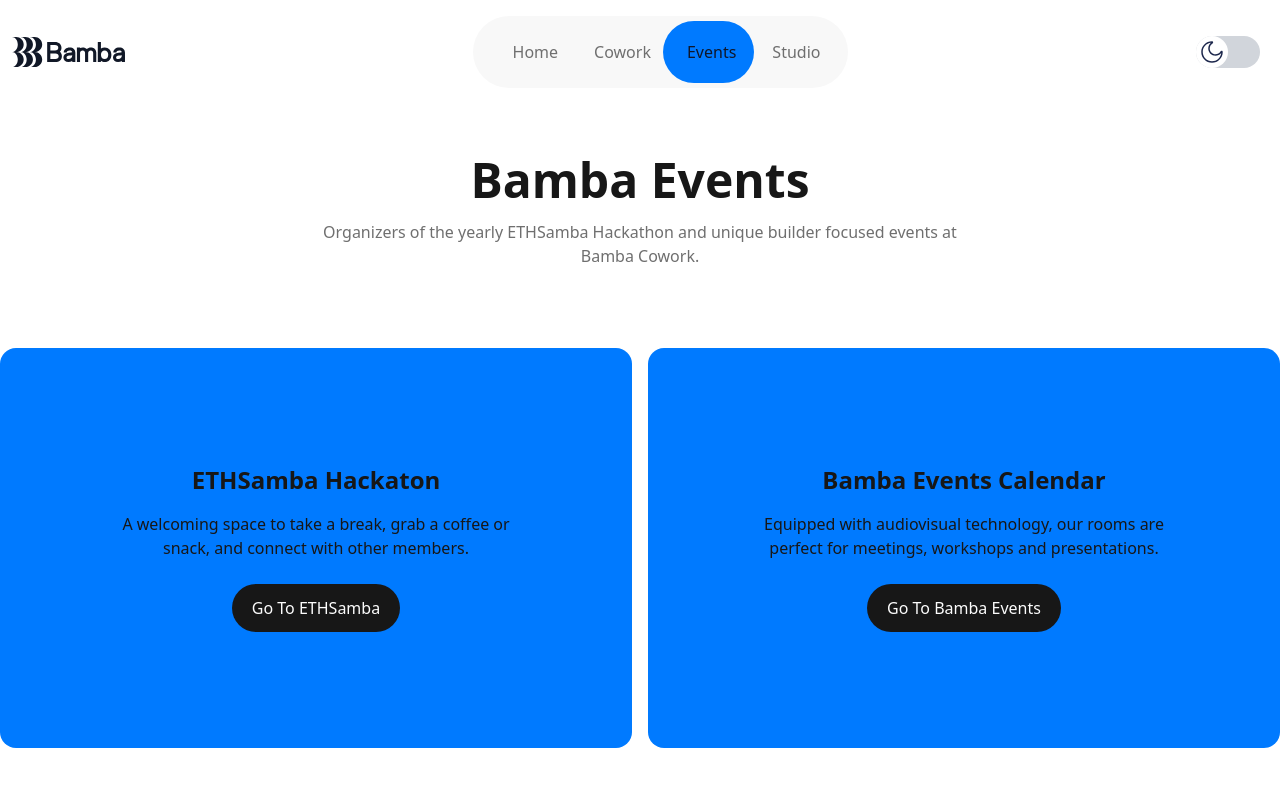
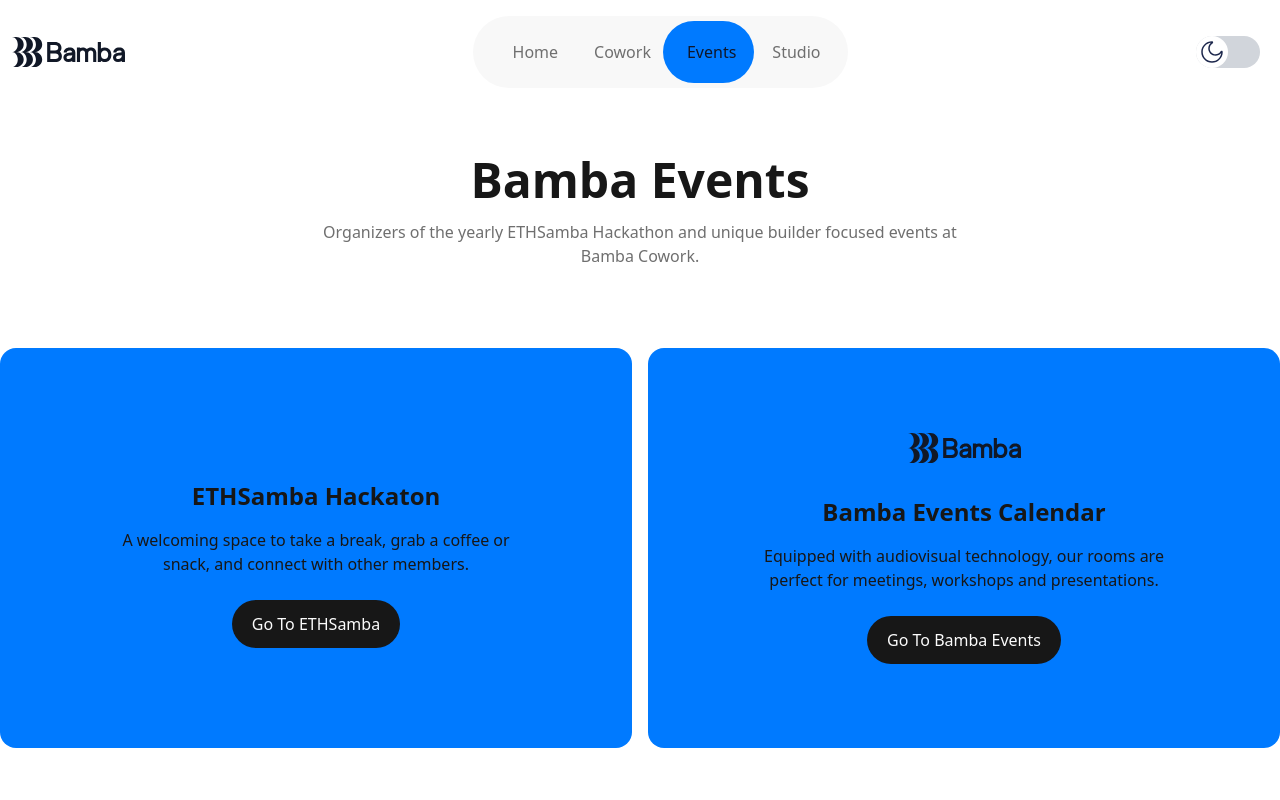
Before and after one commit to xdaluca/website-bamba, a Next.js app: page /Events in a window 1280 px wide. Shown: the top 800 px of the page. Built offline with nearby package versions, Linux system fonts and the light colour scheme.

Commit message:
update css to events page

```diff
--- a/src/components/Events/BambaEvents.tsx
+++ b/src/components/Events/BambaEvents.tsx
@@ -14,6 +14,74 @@
       "Equipped with audiovisual technology, our rooms are perfect for meetings, workshops and presentations.",
     btn: "Go To Bamba Events",
     link: "https://lu.ma/Bambacompany",
+    content: (
+      <a className="flex flex-row items-center justify-center space-x-1 ">
+        <svg
+          width="31"
+          height="32"
+          viewBox="0 0 31 32"
+          fill="none"
+          xmlns="http://www.w3.org/2000/svg"
+          className="fill-current text-gray-900 dark:text-white"
+        >
+          <path
+            fill-rule="evenodd"
+            clip-rule="evenodd"
+            d="M0 0.90625H4.15011C8.31764 0.90625 11.6961 4.2847 11.6961 8.45223C11.6961 12.6137 8.32745 15.9884 4.16827 15.9982C8.32745 16.008 11.6961 19.3827 11.6961 23.5442C11.6961 27.7117 8.31764 31.0901 4.15011 31.0901H0V31.0898C3.20246 31.0487 5.78872 27.6861 5.78872 23.5442C5.78872 19.4022 3.20246 16.0396 0 15.9986V15.9982V15.9982V15.9978C3.20246 15.9568 5.78872 12.5942 5.78872 8.45224C5.78872 4.31025 3.20246 0.947703 0 0.906638V0.90625Z"
+            fill="#171717"
+            className="fill-current text-gray-900 dark:text-white"
+          />
+          <path
+            fill-rule="evenodd"
+            clip-rule="evenodd"
+            d="M14.6884 8.45223C14.6884 12.5943 11.9515 15.9568 8.5625 15.9978V15.9982H13.3938C17.5613 15.9982 20.9398 12.6198 20.9398 8.45223C20.9398 4.2847 17.5613 0.90625 13.3938 0.90625H8.5625V0.906629C11.9515 0.947635 14.6884 4.31021 14.6884 8.45223ZM14.6884 23.5442C14.6884 27.6862 11.9515 31.0488 8.5625 31.0898V31.0902H13.3938C17.5613 31.0902 20.9398 27.7117 20.9398 23.5442C20.9398 19.3767 17.5613 15.9982 13.3938 15.9982H8.5625V15.9986C11.9515 16.0396 14.6884 19.4022 14.6884 23.5442Z"
+            fill="#171717"
+            className="fill-current text-gray-900 dark:text-white"
+          />
+          <path
+            fill-rule="evenodd"
+            clip-rule="evenodd"
+            d="M23.9326 8.45223C23.9326 12.5943 21.1957 15.9568 17.8066 15.9978V15.9982H22.6379C26.8055 15.9982 30.1839 12.6198 30.1839 8.45223C30.1839 4.2847 26.8055 0.90625 22.6379 0.90625H17.8066V0.906629C21.1957 0.947635 23.9326 4.31021 23.9326 8.45223ZM23.9326 23.5442C23.9326 27.6862 21.1957 31.0488 17.8066 31.0898V31.0902H22.6379C26.8055 31.0902 30.1839 27.7117 30.1839 23.5442C30.1839 19.3767 26.8055 15.9982 22.6379 15.9982H17.8066V15.9986C21.1957 16.0396 23.9326 19.4022 23.9326 23.5442Z"
+            fill="#171717"
+            className="fill-current text-gray-900 dark:text-white"
+          />
+        </svg>
+        <svg
+          width="78"
+          height="22"
+          viewBox="0 0 78 22"
+          fill="none"
+          xmlns="http://www.w3.org/2000/svg"
+          className="fill-current text-gray-900 dark:text-white"
+        >
+          <path
+            d="M69.3651 11.618H66.3307C66.305 8.48077 68.6884 6.38281 72.2628 6.38281C75.8372 6.38281 77.9796 8.37791 77.9796 11.7466L78.0003 16.4233L77.9796 21.1006H74.8424V20.0011C73.7367 20.6954 72.4151 21.1006 71.0779 21.1006C67.9921 21.1006 65.9707 19.2811 65.9707 16.581C65.9707 13.9067 67.9765 12.158 71.448 11.7723L73.7366 11.5151C74.1995 11.4637 74.5595 11.4123 74.8167 11.3094C74.6367 9.97225 73.8652 9.3808 72.2195 9.3808C70.3423 9.3808 69.468 10.1008 69.3651 11.618ZM71.268 18.0725C73.4538 18.0725 74.7653 16.6839 74.8424 14.2409C73.8395 14.421 72.6566 14.5238 71.7566 14.601C69.9565 14.8324 69.1079 15.4753 69.1079 16.5553C69.1079 17.5582 69.8022 18.0725 71.268 18.0725Z"
+            fill="#171717"
+            className="fill-current text-gray-900 dark:text-white"
+          />
+          <path
+            d="M57.732 21.1003C56.292 21.1003 54.9647 20.6437 53.8846 19.8208V21.1003H50.7988V0.894531H53.9361V7.52901C54.9647 6.78328 56.2663 6.38252 57.732 6.38252C61.7178 6.38252 64.4021 9.3805 64.4021 13.7263C64.4021 18.0722 61.7178 21.1003 57.732 21.1003ZM57.6133 18.0465C59.8505 18.0465 61.2391 16.4264 61.2391 13.7263C61.2391 11.0263 59.8505 9.3805 57.6133 9.3805C55.3761 9.3805 53.9618 11.0263 53.9618 13.7263C53.9618 16.4264 55.3504 18.0465 57.6133 18.0465Z"
+            fill="#171717"
+            className="fill-current text-gray-900 dark:text-white"
+          />
+          <path
+            d="M33.0454 12.0037V21.1006H29.9082V6.38281H32.994V7.09216C33.7912 6.62929 34.7683 6.39785 35.7969 6.39785C37.4427 6.39785 38.9085 7.04073 39.8342 8.12076C40.8114 7.01501 42.2514 6.39785 43.9229 6.39785C47.1373 6.39785 49.2716 8.60935 49.2716 11.8494V21.1006H46.1858V12.0037C46.1858 10.3323 45.3115 9.3808 43.82 9.3808C42.2514 9.3808 41.1714 10.4865 41.1714 12.0294V21.1006H38.0599V11.978C38.0599 10.2808 37.2113 9.3808 35.6941 9.3808C34.0998 9.3808 33.0454 10.4608 33.0454 12.0037Z"
+            fill="#171717"
+            className="fill-current text-gray-900 dark:text-white"
+          />
+          <path
+            d="M19.7692 11.6244H16.7437C16.7181 8.47429 19.0769 6.38281 22.6409 6.38281C26.2048 6.38281 28.3586 8.371 28.3586 11.7535V21.1006H25.2305V20.042C24.128 20.7391 22.846 21.1006 21.5127 21.1006C18.436 21.1006 16.3848 19.319 16.3848 16.6078C16.3848 13.9225 18.3847 12.1666 21.846 11.7793L24.128 11.5211C24.5895 11.4695 24.9485 11.4178 25.2049 11.3146C25.0254 9.97189 24.2562 9.37801 22.6152 9.37801C20.7435 9.37801 19.8718 10.101 19.7692 11.6244ZM21.6666 18.1054C23.846 18.1054 25.1536 16.7111 25.2305 14.2581C24.2305 14.4389 23.0511 14.5421 22.1537 14.6196C20.3589 14.852 19.5128 15.4975 19.5128 16.582C19.5128 17.589 20.2051 18.1054 21.6666 18.1054Z"
+            fill="#171717"
+            className="fill-current text-gray-900 dark:text-white"
+          />
+          <path
+            d="M8.36359 21.1003H0.169922V0.894531H7.90125C11.9596 0.894531 14.4767 3.09309 14.4767 6.705C14.4767 8.32774 13.9117 9.76727 12.8842 10.8142C14.1428 11.835 14.862 13.4054 14.8877 15.2637C14.862 18.7709 12.2421 21.1003 8.36359 21.1003ZM7.97831 3.98298H3.35492V9.42702H7.97831C10.1616 9.42702 11.2661 8.51096 11.2661 6.705C11.2661 4.89904 10.1873 3.98298 7.97831 3.98298ZM8.44065 12.5155H3.35492V18.0119H8.44065C10.4955 18.0119 11.6 17.0696 11.677 15.2637C11.6 13.4577 10.5212 12.5155 8.44065 12.5155Z"
+            fill="#171717"
+            className="fill-current text-gray-900 dark:text-white"
+          />
+        </svg>
+      </a>
+    ),
   },
 ];
 
@@ -26,6 +94,7 @@
           key={index}
         >
           <div className="flex flex-col gap-4">
+            <div className="mb-4">{item.content}</div>
             <p className="text-rich-black text-2xl font-semibold">
               {item.title}
             </p>
--- a/src/components/Events/Partners.tsx
+++ b/src/components/Events/Partners.tsx
@@ -2,7 +2,7 @@
 
 const Partners = () => {
   return (
-    <div className="w-full h-[83px] bg-rich-black flex items-center justify-center my-10">
+    <div className="w-full h-[120px] bg-rich-black flex items-center justify-center my-10">
       <ScrollingPaterns />
     </div>
   );
--- a/src/components/Events/ScrollingPaterns.tsx
+++ b/src/components/Events/ScrollingPaterns.tsx
@@ -15,28 +15,33 @@
 
 const ScrollingPatterns = () => {
   const scrollRef = useRef<HTMLDivElement | null>(null);
+  const animationRef = useRef<number | null>(null);
 
   useEffect(() => {
     const scrollContainer = scrollRef.current;
+    const scrollSpeed = 1;
 
-    const step = 1;
     const scroll = () => {
       if (scrollContainer) {
         if (scrollContainer.scrollLeft >= scrollContainer.scrollWidth / 2) {
           scrollContainer.scrollLeft = 0;
         } else {
-          scrollContainer.scrollLeft += step;
+          scrollContainer.scrollLeft += scrollSpeed;
         }
       }
+      animationRef.current = requestAnimationFrame(scroll);
     };
 
-    const intervalId = setInterval(scroll, 20);
-    return () => clearInterval(intervalId);
+    animationRef.current = requestAnimationFrame(scroll);
+
+    return () => {
+      if (animationRef.current) cancelAnimationFrame(animationRef.current);
+    };
   }, []);
 
   return (
     <div
-      className="w-full overflow-hidden relative"
+      className="w-full overflow-hidden relative h-full"
       ref={scrollRef}
     >
       <div
@@ -53,7 +58,7 @@
               width={600}
               height={400}
               alt={`Imagem ${index}`}
-              className="w-auto h-auto max-w-full min-w-[50px] min-h-[40px]  object-contain"
+              className="w-auto h-full max-w-full min-w-[50px] min-h-[40px] object-contain"
             />
           </div>
         ))}
```
